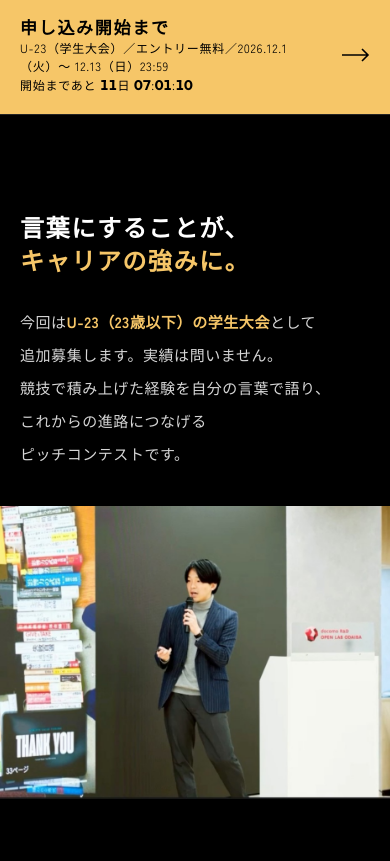
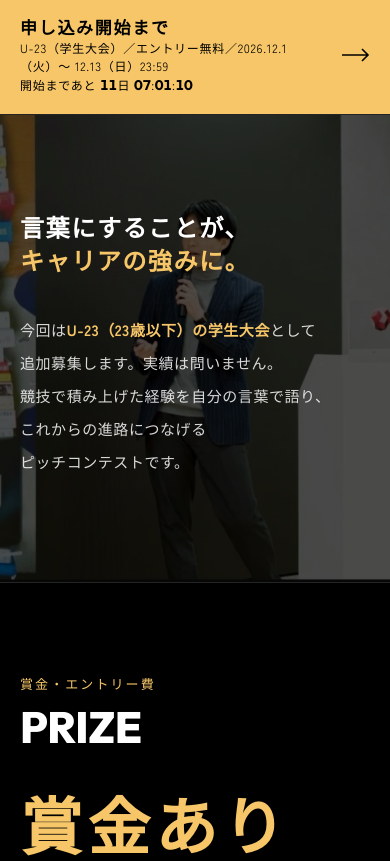
Before and after one commit to laplus7123-byte/avf5-lp-k8q3wz5m, a plain HTML site: page index.html in a window 390 px wide. Shown: the part 969-1830 px from the top of the page. Drawn offline with nearby package versions, Linux system fonts and the light colour scheme; a web font is replaced by a local one.

Commit message:
MESSAGE背景にピッチ写真を透明度30%で配置

```diff
--- a/index.html
+++ b/index.html
@@ -189,21 +189,32 @@ main { position: relative; padding-top: var(--head); }
 .btn-entry:hover svg { transform: translateX(6px); }
 
 /* ---------- MESSAGE ---------- */
-.message .wrap { padding: 150px 0 160px; align-items: center; }
-.message__body { grid-column: 2 / 8; min-width: 0; }
+.message {
+  position: relative;
+  overflow: hidden;
+}
+.message__bg {
+  position: absolute; inset: 0; z-index: 0;
+  pointer-events: none;
+}
+.message__bg img {
+  width: 100%; height: 100%;
+  object-fit: cover; object-position: center 20%;
+  opacity: .3; display: block;
+}
+.message .wrap {
+  position: relative; z-index: 1;
+  padding: 150px 0 160px;
+}
 .message__copy {
-  font-weight: 700; font-size: clamp(34px, 5.2vw, 72px); line-height: 1.32; letter-spacing: .06em;
+  grid-column: 2 / -2;
+  font-weight: 700; font-size: clamp(34px, 6vw, 84px); line-height: 1.32; letter-spacing: .06em;
   word-break: keep-all;
 }
 .message__copy em { font-style: normal; color: var(--gold); }
-.message__lead { margin-top: 40px; font-size: 16px; line-height: 2.2; color: var(--text); }
-.message__photo {
-  grid-column: 8 / -1; margin: 0; overflow: hidden; align-self: stretch;
-  min-height: 420px;
-}
-.message__photo img {
-  width: 100%; height: 100%; min-height: 420px;
-  object-fit: cover; object-position: center 20%; display: block;
+.message__lead {
+  grid-column: 2 / 9; margin-top: 56px;
+  font-size: 16px; line-height: 2.2; color: var(--text);
 }
 
 /* ---------- WINNER ---------- */
@@ -499,15 +510,11 @@ main { position: relative; padding-top: var(--head); }
   .fv__cta { grid-column: 1 / -1; }
   .btn-entry { padding: 18px 20px; }
 
-  .message .wrap { padding: 96px 0 104px; }
-  .message__body { grid-column: 1 / -1; padding: 0 20px; }
+  .message .wrap { padding: 96px 20px 104px; }
+  .message__copy, .message__lead { grid-column: 1 / -1; }
   .message__copy { font-size: min(8.2vw, calc((100vw - 40px) / 14.5)); }
-  .message__lead { margin-top: 28px; font-size: 15px; }
-  .message__photo {
-    grid-column: 1 / -1; margin-top: 36px; min-height: 0;
-    aspect-ratio: 4 / 3;
-  }
-  .message__photo img { min-height: 0; height: 100%; object-position: center 15%; }
+  .message__lead { margin-top: 36px; font-size: 15px; }
+  .message__bg img { object-position: center 15%; }
 
   .winner .wrap { padding-bottom: 96px; }
   .winner__photo { grid-column: 1 / -1; }
@@ -685,17 +692,15 @@ main { position: relative; padding-top: var(--head); }
 
   <!-- MESSAGE -->
   <section class="sec message">
+    <div class="message__bg" aria-hidden="true">
+      <img src="assets/shimozawa_pitch.jpg" alt="" width="1024" height="696" loading="lazy">
+    </div>
     <div class="wrap">
-      <div class="message__body">
-        <h2 class="message__copy">
-          <span class="mask"><span>言葉にすることが、</span></span>
-          <span class="mask"><span><em>キャリアの強みに。</em></span></span>
-        </h2>
-        <p class="message__lead fade">今回は<strong style="color:var(--gold);font-weight:700">U-23（23歳以下）の学生大会</strong>として追加募集します。実績は問いません。<br>競技で積み上げた経験を自分の言葉で語り、これからの進路につなげるピッチコンテストです。</p>
-      </div>
-      <figure class="message__photo fade">
-        <img src="assets/shimozawa_pitch.jpg" alt="AVFでのピッチの様子" width="1024" height="696" loading="lazy">
-      </figure>
+      <h2 class="message__copy">
+        <span class="mask"><span>言葉にすることが、</span></span>
+        <span class="mask"><span><em>キャリアの強みに。</em></span></span>
+      </h2>
+      <p class="message__lead fade">今回は<strong style="color:var(--gold);font-weight:700">U-23（23歳以下）の学生大会</strong>として追加募集します。実績は問いません。<br>競技で積み上げた経験を自分の言葉で語り、これからの進路につなげるピッチコンテストです。</p>
     </div>
   </section>
 
```
